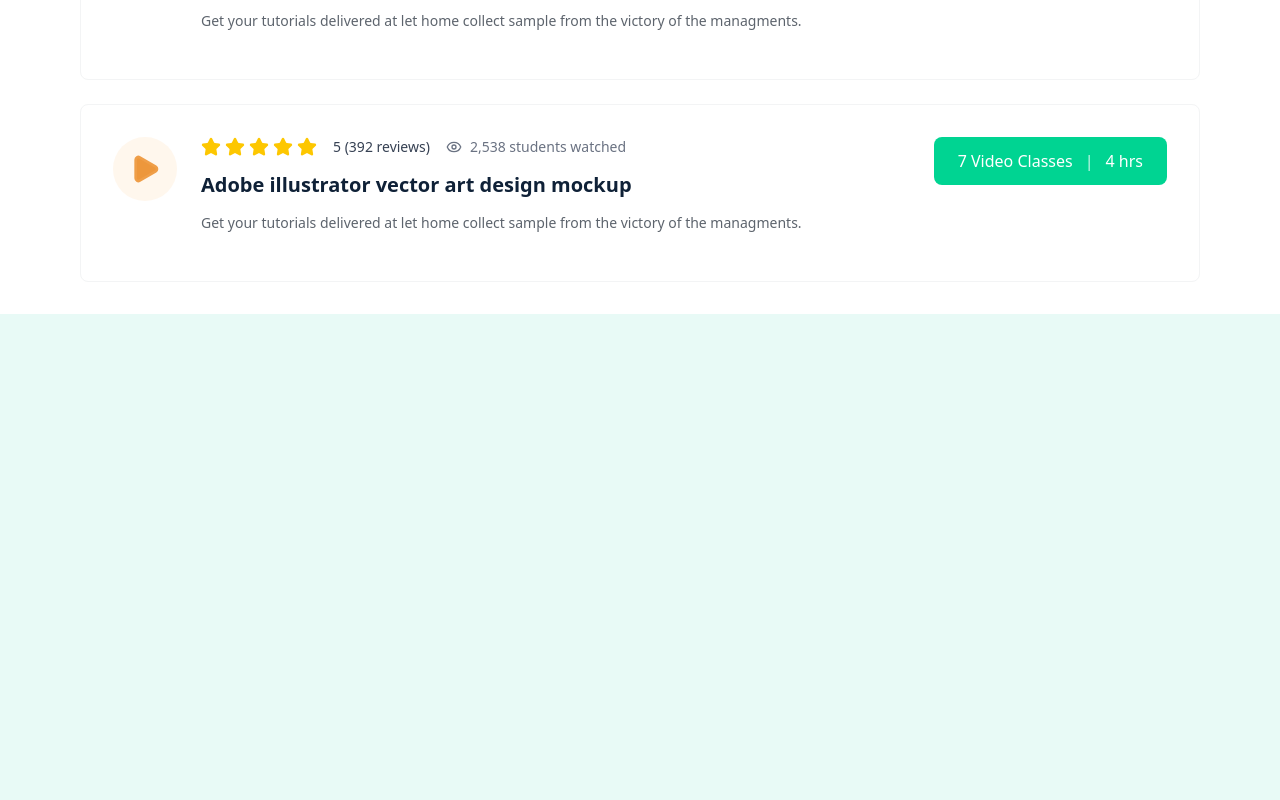
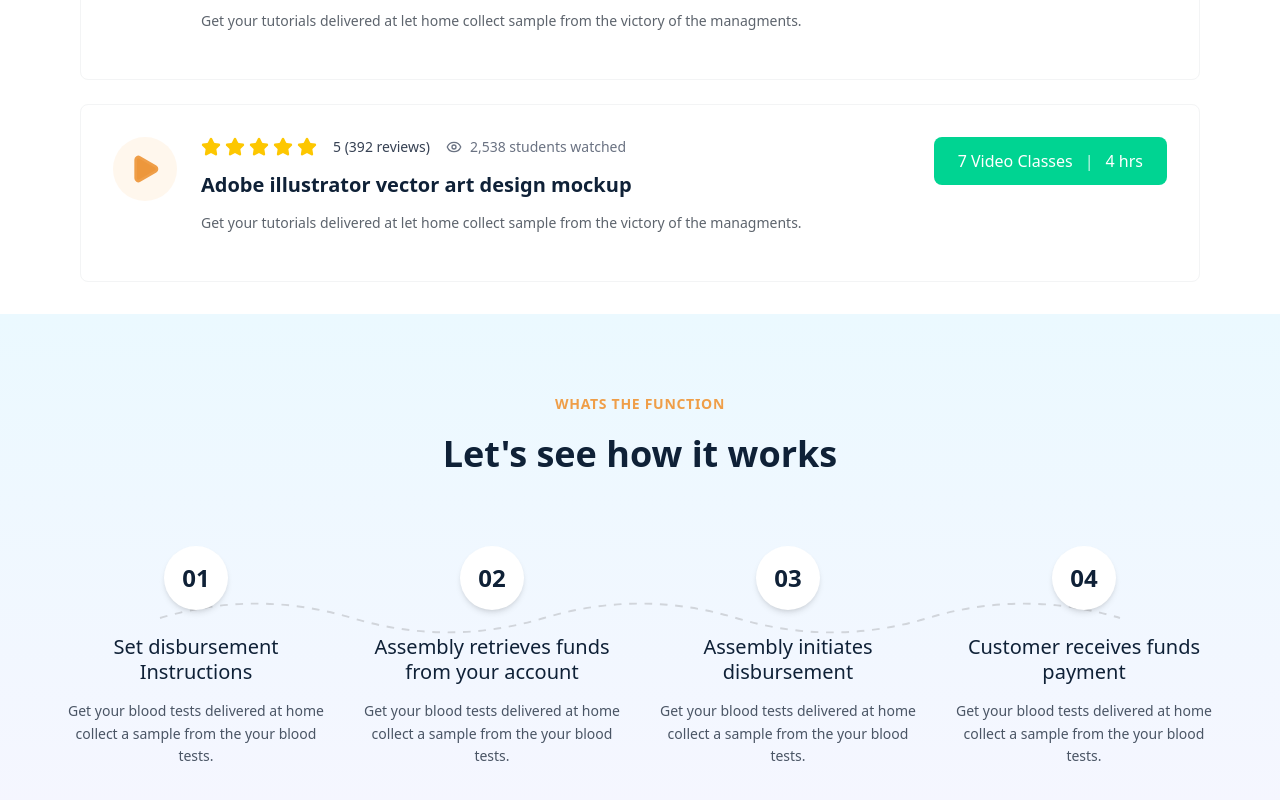
Before and after one commit to navneetadlak/frontend-task, a React app: page / in a window 1280 px wide. Shown: the part 3014-3814 px from the top of the page. Before the commit the page ends 3328 px from the top, so only its background shows below. Built offline with nearby package versions, Linux system fonts and the light colour scheme; the HTML template or start-up script is replaced by a standard one.

Commit message:
added workflow component

```diff
--- a/src/App.tsx
+++ b/src/App.tsx
@@ -4,6 +4,7 @@
 import { HeroSection } from './components/hero-section';
 import { Popular } from './components/popular';
 import { Tutorials } from './components/tutorials';
+import { Workflow } from './components/workflow';
 
 function App() {
 
@@ -16,6 +17,7 @@
       <Tutorials />
       <Features />
       <Popular />
+      <Workflow />
     </>
   )
 }
--- /dev/null
+++ b/src/components/workflow.tsx
@@ -0,0 +1,69 @@
+export function Workflow() {
+    const steps = [
+        {
+            number: "01",
+            title: "Set disbursement Instructions",
+            description: "Get your blood tests delivered at home collect a sample from the your blood tests.",
+        },
+        {
+            number: "02",
+            title: "Assembly retrieves funds from your account",
+            description: "Get your blood tests delivered at home collect a sample from the your blood tests.",
+        },
+        {
+            number: "03",
+            title: "Assembly initiates disbursement",
+            description: "Get your blood tests delivered at home collect a sample from the your blood tests.",
+        },
+        {
+            number: "04",
+            title: "Customer receives funds payment",
+            description: "Get your blood tests delivered at home collect a sample from the your blood tests.",
+        },
+    ]
+
+    return (
+        <section className="py-20 px-4 bg-gradient-to-b from-[#EBF9FF] to-[#F6F6FF]">
+            <div className="max-w-6xl mx-auto">
+                {/* Section Header */}
+                <div className="text-center mb-16">
+                    <p className="text-[#EF9E48] text-sm font-bold tracking-wider uppercase mb-3">WHATS THE FUNCTION</p>
+                    <h2 className="text-4xl md:text-4xl font-bold text-[#0F2137] leading-14">Let's see how it works</h2>
+                </div>
+
+                {/* Workflow Steps */}
+                <div className="grid grid-cols-1 md:grid-cols-2 lg:grid-cols-4 gap-8 relative">
+                    {/* Connecting Lines - Hidden on mobile */}
+                    <div className="hidden lg:block absolute top-8 left-0 right-0 h-0.5">
+                        <svg className="w-full h-20" viewBox="0 0 1200 80" fill="none" xmlns="http://www.w3.org/2000/svg">
+                            <path
+                                d="M 100 40 Q 200 10, 300 40 T 500 40 T 700 40 T 900 40 T 1100 40"
+                                stroke="#d1d5db"
+                                strokeWidth="2"
+                                strokeDasharray="8 8"
+                                fill="none"
+                            />
+                        </svg>
+                    </div>
+
+                    {steps.map((step, index) => (
+                        <div key={index} className="relative z-10">
+                            {/* Step Number Badge */}
+                            <div className="flex justify-center mb-6">
+                                <div className="w-16 h-16 rounded-full bg-white shadow-md flex items-center justify-center">
+                                    <span className="text-2xl font-bold text-[#0F2137]">{step.number}</span>
+                                </div>
+                            </div>
+
+                            {/* Step Content */}
+                            <div className="text-center">
+                                <h3 className="text-xl font-medium text-[#0F2137] mb-4 leading-tight">{step.title}</h3>
+                                <p className="text-gray-600 text-sm leading-relaxed">{step.description}</p>
+                            </div>
+                        </div>
+                    ))}
+                </div>
+            </div>
+        </section>
+    )
+}
```
